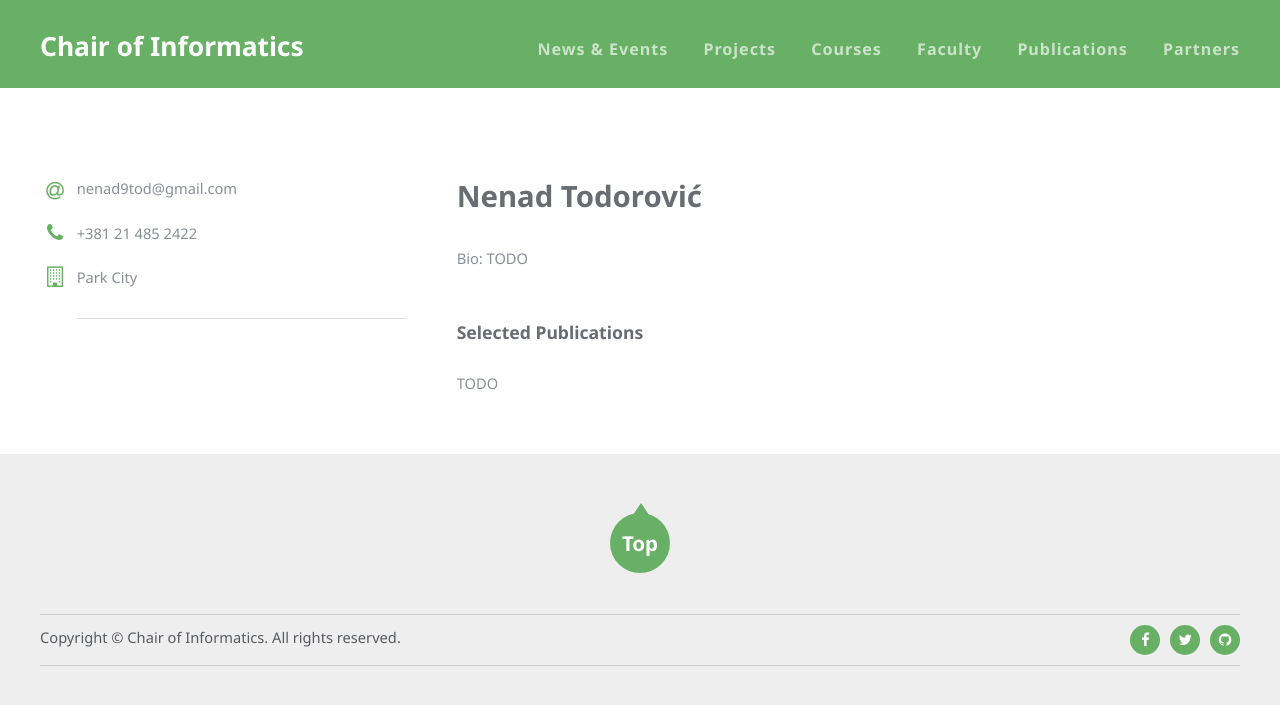
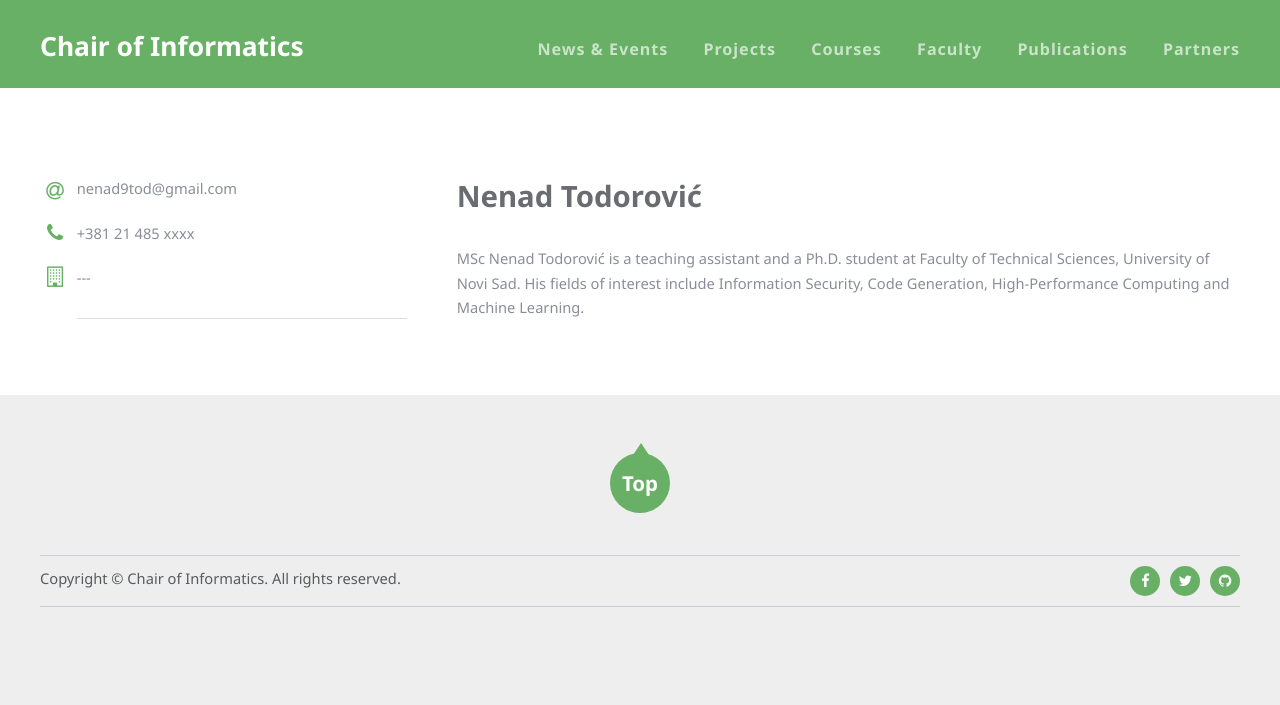
Before and after one commit to unsftn/informatika, a Jekyll site: the page built from _faculty/NenadTodorovic.md, in a window 1280 px wide. Shown: the top 705 px of the page. Built offline with Jekyll 4.4.1, drawn with Linux system fonts in a browser that asks for light colours.

Commit message:
Update NenadTodorovic.md
Added bio.

```diff
--- a/_faculty/NenadTodorovic.md
+++ b/_faculty/NenadTodorovic.md
@@ -5,15 +5,10 @@ collection: faculty
 path: NenadTodorovic
 name: NenadTodorovic
 zvanje: TA
+email: nenadtod@live.com
 email: nenad9tod@gmail.com
-email: nenad9tod@gmail.com
-phone: +381 21 485 2422
-office: Park City
+phone: +381 21 485 xxxx
+office: ---
 photo:
 ---
-
-Bio: TODO
-
-### Selected Publications
-
-TODO
+MSc Nenad Todorović is a teaching assistant and a Ph.D. student at Faculty of Technical Sciences, University of Novi Sad. His fields of interest include Information Security, Code Generation, High-Performance Computing and Machine Learning.
```
